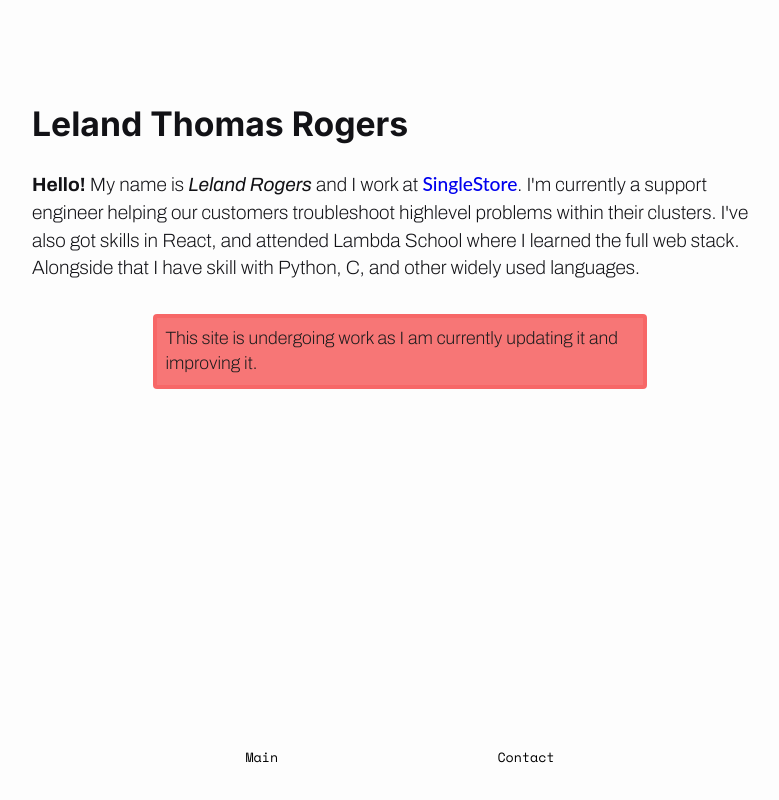
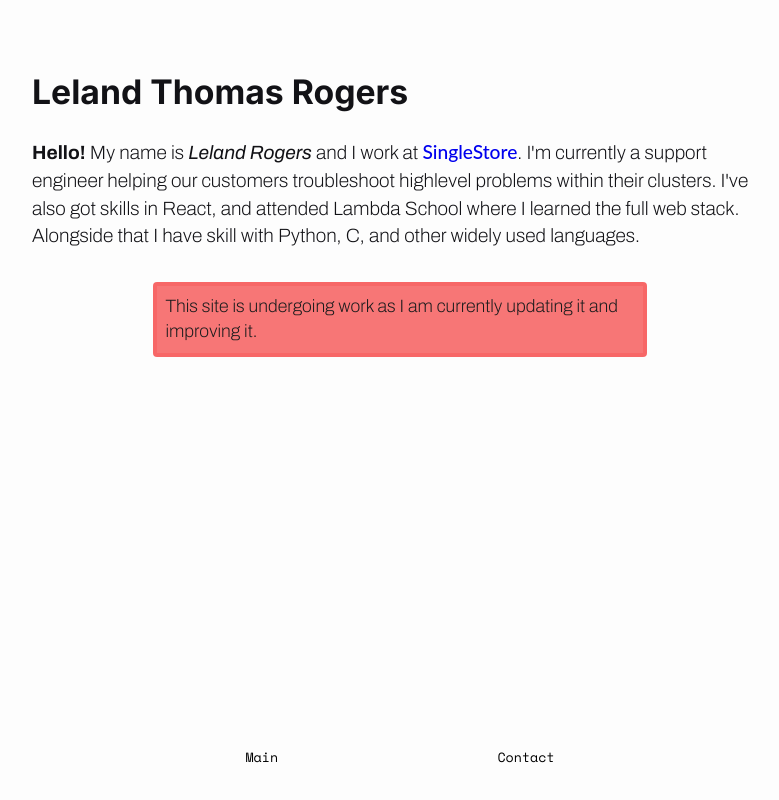
Before and after one commit to ltrii/port-ltrii, a React (Create React App) app: page / in a window 1280 px wide. Shown: the whole page, without its empty margins (240-1019 px from the left). Built offline with nearby package versions, Linux system fonts and the light colour scheme.

Commit message:
Last minor edit tonight I swear

```diff
--- a/src/App.css
+++ b/src/App.css
@@ -15,7 +15,7 @@
 }
 
 #top h1 {
-  padding: 80px 0px 4px 0px;
+  padding: 48px 0px 4px 0px;
   font-size: 2.11em;
 }
 
@@ -58,4 +58,5 @@
   margin: 32px auto;
   width: 67%;
   font-size: 0.93em;
+  height: 100%;
 }
```
